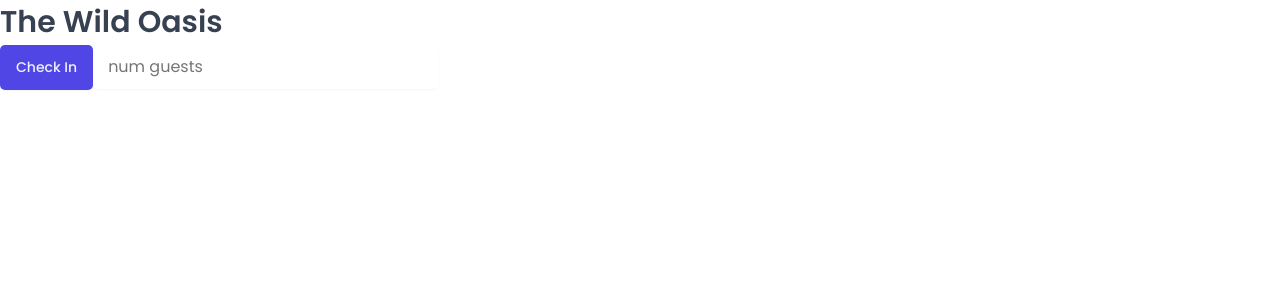
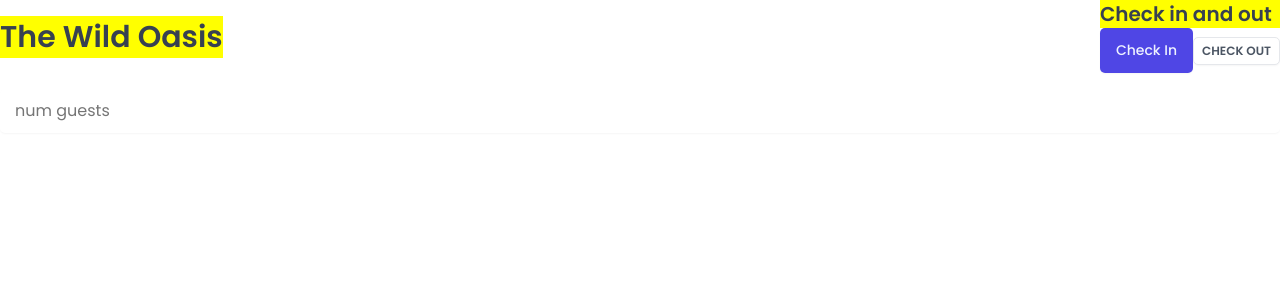
Before and after one commit to taitsmp/wild-oasis-from-ts-template, a React (Vite) app: page / in a window 1280 px wide. Shown: the top 300 px of the page. Built offline with nearby package versions, Linux system fonts and the light colour scheme; a web font is replaced by a local one.

Commit message:
through 333

```diff
--- a/src/App.tsx
+++ b/src/App.tsx
@@ -1,21 +1,29 @@
-import { styled } from 'styled-components';
 import GlobalStyles from './styles/GlobalStyles';
 import { Input } from './ui/Input';
 import Button from './ui/Button';
-
-const H1 = styled.h1`
-  font-size: 30px;
-  font-weight: 600;
-`;
+import Heading from './ui/Heading';
+import Row from './ui/Row';
 
 function App() {
   return (
     <>
       <GlobalStyles />
       <div className="App">
-        <H1>The Wild Oasis</H1>
-        <Button onClick={() => alert('hi')}>Check In</Button>
-        <Input type="number" placeholder="num guests" />
+        <Row type="vertical">
+          <Row type="horizontal">
+            <Heading as="h1">The Wild Oasis</Heading>
+            <div>
+              <Heading as="h2">Check in and out</Heading>
+              <Button onClick={() => alert('hi')}>Check In</Button>
+              <Button variation="secondary" size="small" onClick={() => alert('hi')}>
+                Check Out
+              </Button>
+            </div>
+          </Row>
+          <Row type="vertical">
+            <Input type="number" placeholder="num guests" />
+          </Row>
+        </Row>
       </div>
     </>
   );
--- a/src/ui/Button.tsx
+++ b/src/ui/Button.tsx
@@ -1,6 +1,9 @@
-import styled, { css } from 'styled-components';
+import styled, { css, RuleSet } from 'styled-components';
 
-const sizes = {
+type Size = 'small' | 'medium' | 'large';
+type Variation = 'primary' | 'secondary' | 'danger';
+
+const sizes: Record<Size, RuleSet> = {
   small: css`
     font-size: 1.2rem;
     padding: 0.4rem 0.8rem;
@@ -20,7 +23,7 @@
   `
 };
 
-const variations = {
+const variations: Record<Variation, RuleSet> = {
   primary: css`
     color: var(--color-brand-50);
     background-color: var(--color-brand-600);
@@ -48,20 +51,18 @@
   `
 };
 
-const Button = styled.button`
+interface Props {
+  variation?: Variation;
+  size?: Size;
+}
+
+const Button = styled.button<Props>`
   border: none;
-  background-color: var(--color-brand-600);
-  color: var(--color-brand-50);
   border-radius: var(--border-radius-sm);
-  padding: 1.2rem 1.6rem;
-  font-weight: 500;
-  font-size: 1.4rem;
   box-shadow: var(--shadow-sm);
-  cursor: pointer;
-
-  &:hover {
-    background-color: --var(color-brand-700);
-  }
+  //destructuring "Props" primary and medium are the default values
+  ${({ size = 'medium' }) => sizes[size]}
+  ${({ variation = 'primary' }) => variations[variation]}
 `;
 
 export default Button;
--- /dev/null
+++ b/src/ui/Heading.tsx
@@ -0,0 +1,33 @@
+import { styled, css } from 'styled-components';
+
+interface HeadingProps {
+  as: string;
+}
+
+const Heading = styled.h1<HeadingProps>`
+  ${(props) =>
+    props.as === 'h1' &&
+    css`
+      font-size: 3rem;
+      font-weight: 600;
+    `}
+
+  ${(props) =>
+    props.as === 'h2' &&
+    css`
+      font-size: 2rem;
+      font-weight: 600;
+    `}
+
+  ${(props) =>
+    props.as === 'h3' &&
+    css`
+      font-size: 2rem;
+      font-weight: 500;
+    `}
+
+  background-color: yellow;
+  line-height: 1.4;
+`;
+
+export default Heading;
--- /dev/null
+++ b/src/ui/Row.tsx
@@ -0,0 +1,28 @@
+import styled, { css } from 'styled-components';
+
+interface Props {
+  type?: 'horizontal' | 'vertical';
+}
+
+const Row = styled.div<Props>`
+  display: flex;
+  ${(props) =>
+    props.type === 'horizontal' &&
+    css`
+      justify-content: space-between;
+      align-items: center;
+    `}
+
+  ${(props) =>
+    props.type === 'vertical' &&
+    css`
+      flex-direction: column;
+      gap: 1.6rem;
+    `}
+`;
+
+Row.defaultProps = {
+  type: 'vertical'
+};
+
+export default Row;
```
